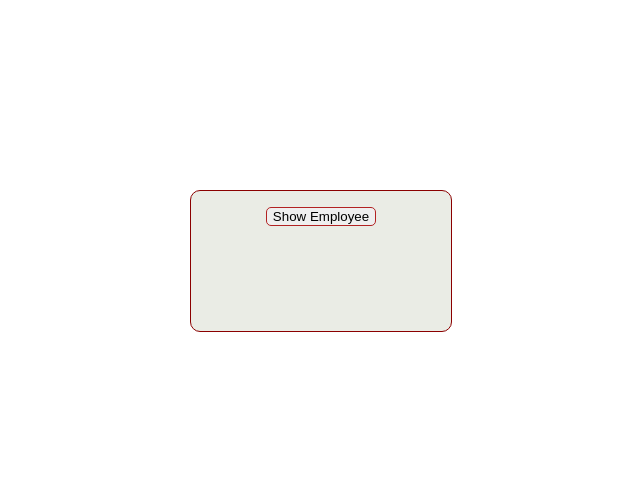
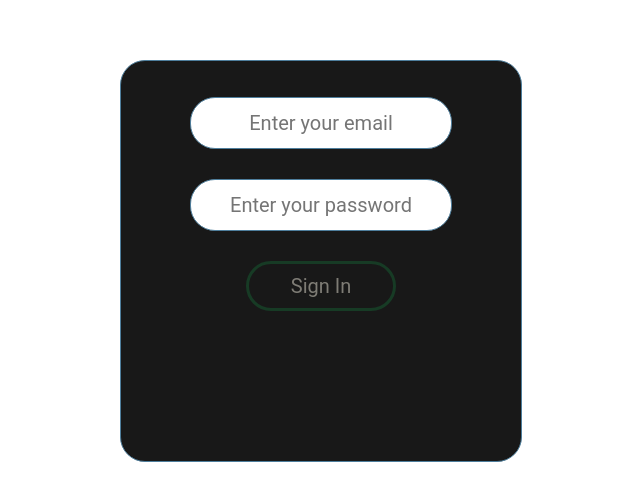
Before and after one commit to ShreeNareshK/react-full-course, a React (Create React App) app: page / in a window 1280 px wide. Shown: the part 139-640 px from the top of the page, without its empty margins (319-959 px from the left). Built offline with nearby package versions, Linux system fonts and the light colour scheme.

Commit message:
Created form validation using rendering in react

```diff
--- a/src/App.js
+++ b/src/App.js
@@ -1,13 +1,15 @@
 import './App.css';
 import Usestate from './Usestate';
 import Advanceusestate from './Advancedusestate'
+import Signinform from './Signinform';
 function App() {
   return (
     <div className="App">
 {/*         <Usestate />
  */}
-          <Advanceusestate />
-
+{/*           <Advanceusestate />
+ */}
+            <Signinform />
   </div>
   );
 }
--- /dev/null
+++ b/src/Signinform.js
@@ -0,0 +1,43 @@
+import React, {Usestate, useState} from 'react';
+import './signInForm.css'
+
+
+function Signinform(){
+    const[email, setEmail]=useState("");
+    const[password, setPassword]=useState("");
+
+    /* function changeEmail(e){
+        setEmail(e.target.value)
+    }
+    function ChangePassword(e){
+        setPassword(e.target.value);
+    } */
+
+    function changeData(e, name){
+        if(name === "email"){
+            setEmail(e.target.value);
+        }
+        else if(name === "password"){
+            setPassword(e.target.value);
+        }
+    }
+
+    function handleDefaultSubmit(e){
+        e.preventDefault();
+        let loginDetails = {
+            email : email,
+            password : password
+        }
+        console.log(loginDetails)
+    }
+    return(
+        <>
+            <form className="sign-in-form" onSubmit={handleDefaultSubmit}>
+                <div className="firstName"><input type="email" name="email" className="first-Name" placeholder="Enter your email" value={email} onChange={(e)=>changeData(e, "email")  /* onChange={(e)=>{setEmail(e.target.value)} */}/></div>
+                <div className="passWord"><input type="password"  name ="password" className="password" placeholder='Enter your password' value={password} onChange={(e)=>changeData(e, "password")}/></div>
+                <div className="send"><button type="submit" className="submit">Sign In</button></div>
+            </form>
+        </>
+        )
+}
+export default Signinform;
--- /dev/null
+++ b/src/signInForm.css
@@ -0,0 +1,51 @@
+.sign-in-form{
+    width: 400px;
+    height: 400px;
+    background-color: #181818;
+    justify-content: center;
+    align-items: center;
+    border: 1px solid #4E7E9C;
+    border-radius: 25px;
+}
+.first-Name, .password{
+    width: 250px;
+    height: 40px;
+    border: 1px solid #4E7E9C;
+    border-radius: 25px;
+    padding: 5px;
+    color: #181818;
+    text-align: center;
+    font-size: 20px;
+    font-family: Roboto, HelveticaNeue, Arial, sans-serif;
+    margin-top: 30px;
+}
+.submit{
+
+    width: 150px;
+    height: 50px;
+    border: 3px solid #173B25;
+    border-radius: 25px;
+    padding: 5px;
+    background-color: #181818;
+    text-align: center;
+    font-size: 20px;
+    font-family: Roboto, HelveticaNeue, Arial, sans-serif;
+    margin-top: 30px;
+    color: #7E7C75;
+
+}
+.submit:hover{
+
+    width: 150px;
+    height: 50px;
+    border: 3px solid #173B25;
+    border-radius: 25px;
+    padding: 5px;
+    background-color: #173B25;
+    text-align: center;
+    font-size: 20px;
+    font-family: Roboto, HelveticaNeue, Arial, sans-serif;
+    margin-top: 30px;
+    color: #7E7C75;
+
+}
```
